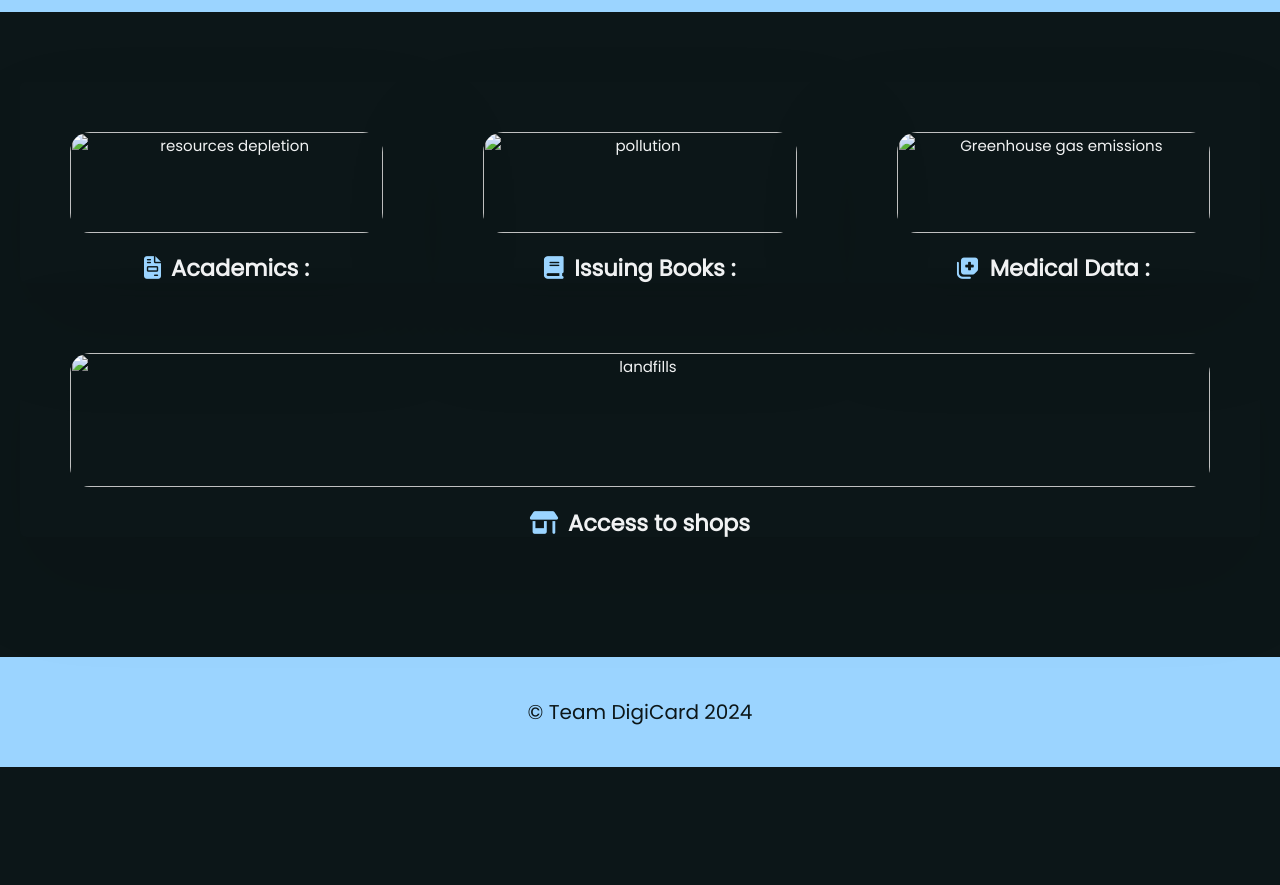
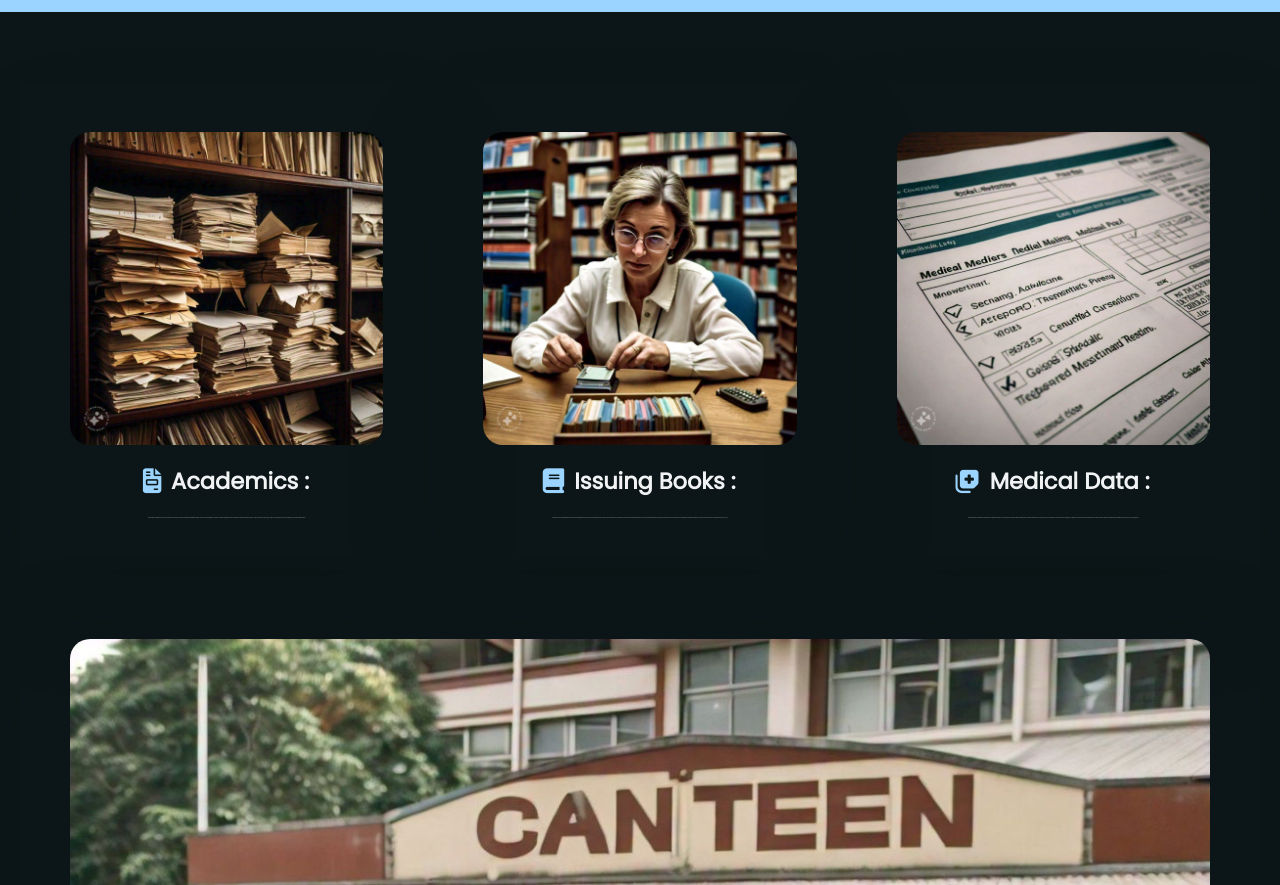
Before and after one commit to KanishkaSingh27/Nexus-dps-gr-noida, a plain HTML site: page why.html in a window 1280 px wide. Shown: the part 1200-2085 px from the top of the page. Before the commit the page ends 1967 px from the top, so only its background shows below. Drawn offline with nearby package versions, Linux system fonts and the light colour scheme.

Commit message:
Update why.html

```diff
--- a/why.html
+++ b/why.html
@@ -56,7 +56,7 @@
 
     <div class="typing head">
 
-      <h1 class="h1_1">The <span style="color:#9bd4ff;"><i>Challenges</i></span><br style="padding-left: 20px;"> we Address</h1>
+      <h2 class="h1_1">The <span style="color:#9bd4ff;"><i>challenges</i></span><br style="padding-left: 20px;"> we address</h2>
 
 
     </div></div>
@@ -101,13 +101,13 @@
 <div class="yellow" style="margin-top: 40px;" ><center><h1 class="h1">Our Focus Points</h1></center></div>
 <div class="flex-container">
 <div class="flex_1 flex">
-<img class="card__img" src="../images/depletion.jpg" alt="resources depletion">
+<img class="card__img" src="aca.jpg" alt="Academic">
 <h2><i class="fa-solid fa-file-invoice fa-beat" style="color: #9bd4ff; padding-right: 10px;"></i>Academics :</h2>
 <p class="text">
   Each student's academic record is maintained in a dossier, which must be regularly updated for report cards and scholar badges. To receive a scholar badge each year, students must submit their report cards. If a report card is lost, retrieving a copy from a previous year involves a lengthy and complicated process.</p>
 </div>
 <div class="flex_1 flex">
-<img class="card__img" src="../images/pollution.jpg" alt="pollution">
+<img class="card__img" src="lib.jpg" alt="library">
 <h2><i class="fa-solid fa-book fa-beat" style="color: #9bd4ff;padding-right: 10px;"></i>Issuing Books :</h2>
 <p class="text">
   Students at school are granted a library card for issuing books but at times, the card gets loose and is lost by the student. Due to this, the track of the books is lost by the librarian.
@@ -115,7 +115,7 @@
   The track of the books is kept manually by the librarian which is a tedious job considering the number of students in a school. This requires a lot of manpower and man-hours </p>
 </div>
 <div class="flex">
-<img class="card__img" src="../images/gas.jpg" alt="Greenhouse gas emissions">
+<img class="card__img" src="med.jpg" alt="Medical">
 <h2><i class="fa-solid fa-notes-medical fa-beat" style="color: #9bd4ff;padding-right: 10px;"></i>Medical Data :</h2>
 <p class="text">
 
@@ -123,7 +123,7 @@
 </p>
 </div>
 <div class="flex">
-<img class="card__img" src="../images/waste.jpg" alt="landfills">
+<img class="card__img" src="can.jpg" alt="money">
 <h2><i class="fa-solid fa-shop fa-beat" style="color: #9bd4ff;padding-right: 10px;"></i>Access to shops <br> (in school) :</h2>
 <p class="text">
   At the start of a new school session, students need to purchase new books and uniforms, often carrying a significant amount of money to do so. This money can sometimes be misplaced due to absent-mindedness. Similarly, in the canteen, students may lose money in the crowd or spend excessively without any limit, making it difficult to manage their expenses.
```
